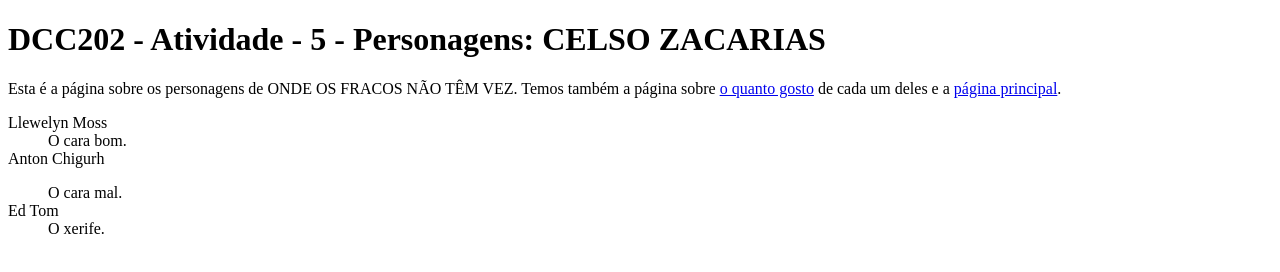
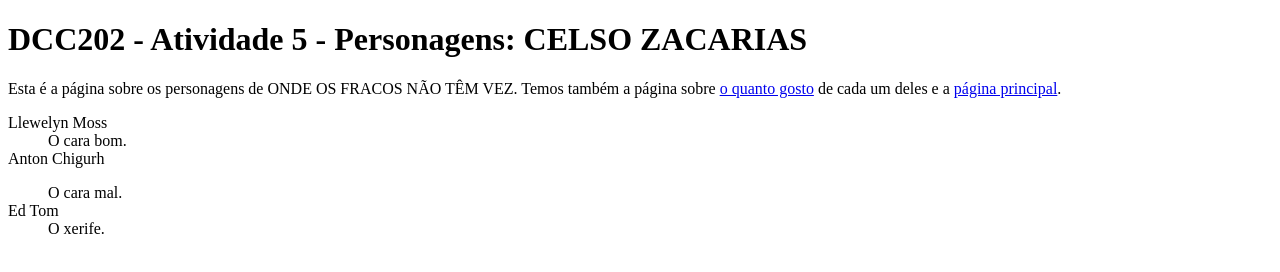
Before and after one commit to ufjf-dcc202/ufjf-dcc202-2023-3-b-atv5-celso-z, a website: page personagens.html in a window 1280 px wide. Drawn offline with Linux system fonts and the light colour scheme.

Commit message:
Corrigido mais um erro no título do texto da página personagens.html

```diff
--- a/personagens.html
+++ b/personagens.html
@@ -7,7 +7,7 @@
 	</head>
 	<body>
 		<main>
-			<h1>DCC202 - Atividade - 5 - Personagens: CELSO ZACARIAS</h1>
+			<h1>DCC202 - Atividade 5 - Personagens: CELSO ZACARIAS</h1>
 			<p>Esta é a página sobre os personagens de ONDE OS FRACOS NÃO TÊM VEZ. Temos também a página sobre <a href=preferencias.html>o quanto gosto</a> de cada um deles e a <a href=index.html>página principal</a>.</p>
 			<div>
 				<dl>
```
